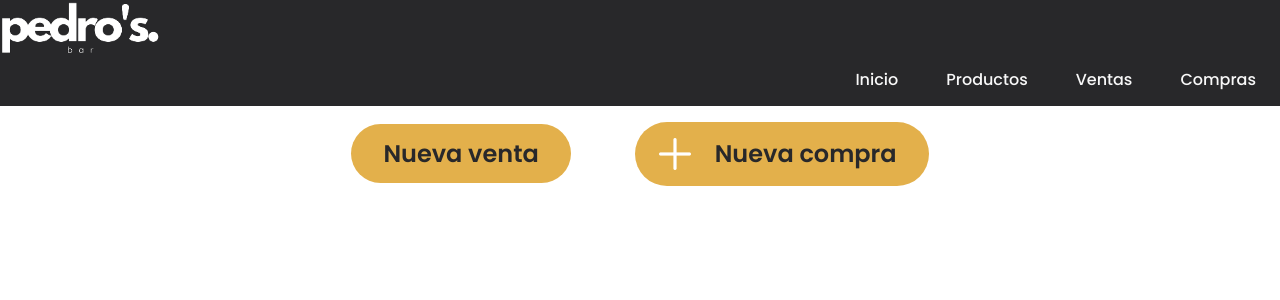
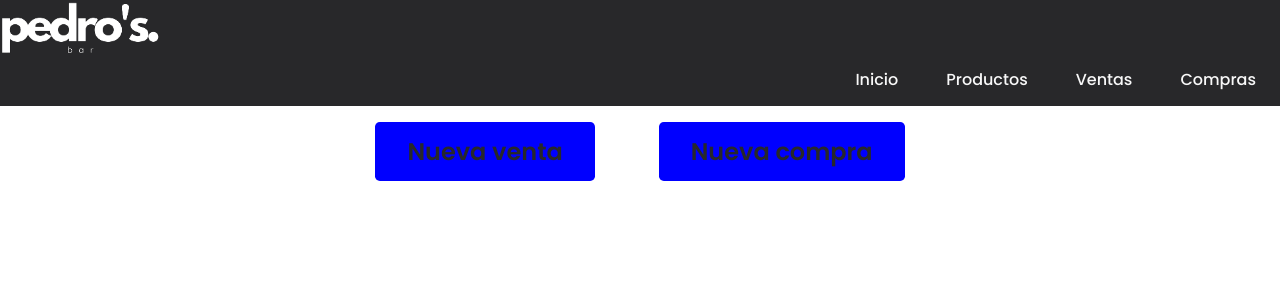
Before and after one commit to nad06/TPI-Final-H, a Next.js app in the folder Desarrollo-Frontend/: page / in a window 1280 px wide. Shown: the top 300 px of the page. Built offline with nearby package versions, Linux system fonts and the light colour scheme.

Commit message:
ultimos cambios

```diff
--- a/Desarrollo-Frontend/pages/index.js
+++ b/Desarrollo-Frontend/pages/index.js
@@ -37,11 +37,6 @@ const Menu = (props) => {
               className="menu-button button"
               onClick={()=>{setShowAddCompras(true)}}
             >
-              <img
-                alt="image"
-                src="/mas-1500w.png"
-                className="menu-button-icon"
-              />
               <span className="menu-button-text">Nueva compra</span>
             </button>
           </div>
--- a/Desarrollo-Frontend/pages/style.css
+++ b/Desarrollo-Frontend/pages/style.css
@@ -27,7 +27,7 @@
   --dl-color-color-negro2: #20201eff;
   --dl-color-paleta-light: #f1f6f9ff;
   --dl-size-size-maxwidth: 1400px;
-  --dl-color-color-naranja: #e3b04bff;
+  --dl-color-blue-dark: #0000FF;
   --dl-radius-radius-round: 50%;
   --dl-color-paleta-fonardo: #d9d9d9ff;
   --dl-space-space-halfunit: 8px;
@@ -71,7 +71,7 @@ select{
   border-radius: 2rem;
 }
 .input:focus {
-  border-color: var(--dl-color-color-naranja);
+  border-color: var(--dl-color-blue-dark);
 }
 
 .input:focus-visible {
@@ -355,7 +355,7 @@ select{
   margin-right: 0rem;
   border-radius: 2rem;
   justify-content: flex-end;
-  background-color: var(--dl-color-color-naranja);
+  background-color: var(--dl-color-blue-dark);
 }
 .popup-addbutton-img {
   width: 1.5rem;
@@ -450,7 +450,7 @@ select{
 }
 
 .buttonTransScale:hover {
-  color: var(--dl-color-color-naranja);
+  color: var(--dl-color-blue-dark);
   transform: scale(1.05);
 }
 .text-total {
@@ -498,7 +498,7 @@ select{
   background-color: var(--dl-color-gray-white);
 }
 .login-form-title {
-  color: var(--dl-color-color-naranja);
+  color: var(--dl-color-blue-dark);
   font-size: 1.5rem;
   align-self: center;
   font-style: normal;
@@ -541,7 +541,7 @@ select{
 }
 .login-button:hover {
   cursor: pointer;
-  background-color: var(--dl-color-color-naranja);
+  background-color: var(--dl-color-blue-dark);
 }
 .menu-section-img {
   width: 10rem;
@@ -562,14 +562,14 @@ select{
   margin-left: 1rem;
   border-width: 0px;
   margin-right: 1rem;
-  border-radius: 4rem;
+  border-radius: 0.3rem;
   margin-bottom: 0rem;
-  background-color: var(--dl-color-color-naranja);
+  background-color: var(--dl-color-blue-dark);
 }
 .menu-button:hover {
   width: auto;
   box-shadow: 0px 2px 10px 2px rgba(0, 0, 0, 0.6);
-  background-color: var(--dl-color-color-naranja);
+  background-color: var(--dl-color-blue-dark);
 }
 .reporte-main {
   width: 1000px;
@@ -810,7 +810,7 @@ select{
   align-items: center;
   margin-bottom: 0rem;
   justify-content: space-between;
-  background-color: var(--dl-color-color-naranja);
+  background-color: var(--dl-color-blue-dark);
 }
 .header-nav {
   flex: 0 0 auto;
```
